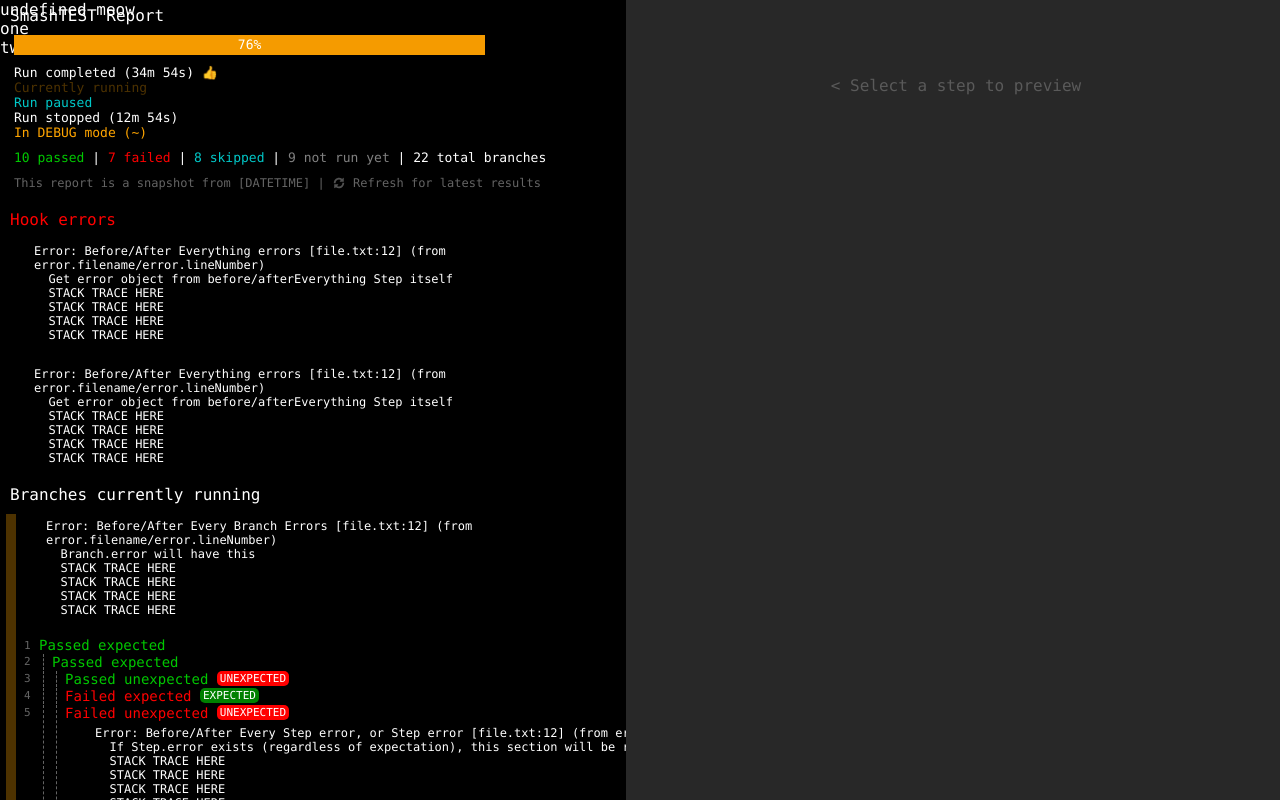
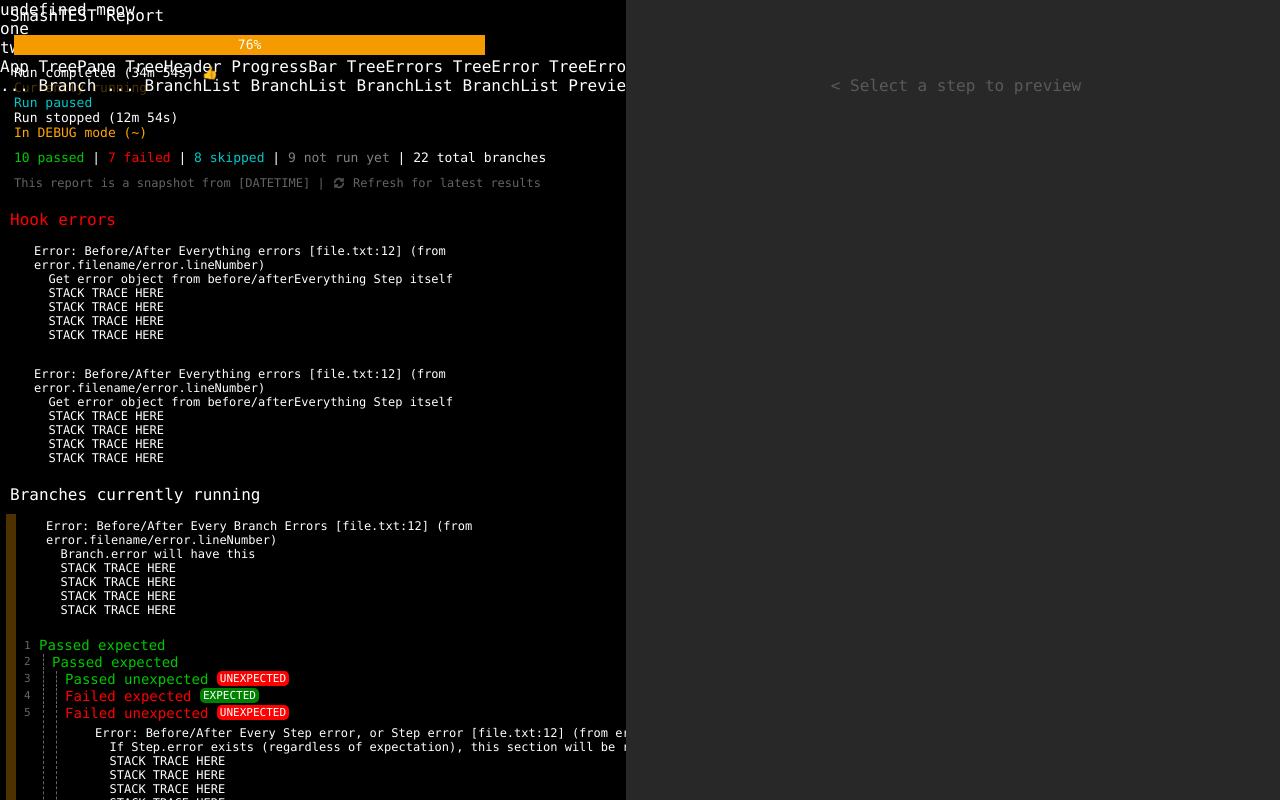
Before and after one commit to smashtestio/smashtest, a website: page report-template.html in a window 1280 px wide. Drawn offline with nearby package versions, Linux system fonts and the light colour scheme; a script that the page names is missing.

Commit message:
Playing with React

```diff
--- a/report-template.html
+++ b/report-template.html
@@ -39,12 +39,12 @@
                 padding: 6px 4px;
             }
 
-            .left-pane {
+            .tree-pane {
                 left: 0;
                 padding-right: 0;
             }
 
-            .right-pane {
+            .preview-pane {
                 right: 0;
                 padding-left: 10px;
                 background-color: rgb(40,40,40);
@@ -311,17 +311,17 @@
                 cursor: default;
             }
 
-            .right-pane .step-name .filelocation {
+            .preview-pane .step-name .filelocation {
                 color: rgb(130,130,130);
                 font-size: 12px;
             }
 
-            .right-pane .step-name .elapsed {
+            .preview-pane .step-name .elapsed {
                 color: rgb(130,130,130);
                 font-size: 12px;
             }
 
-            .right-pane .step-state {
+            .preview-pane .step-state {
                 margin-left: 20px;
                 margin-bottom: 20px;
                 font-size: 13px;
@@ -343,13 +343,40 @@
     <body>
         <div id="root"></div>
 
-
+        App
+            TreePane
+                TreeHeader
+                    ProgressBar
+                TreeErrors
+                    TreeError
+                    TreeError
+                    ...
+                BranchList
+                    Branch
+                        BranchError
+                        Steps
+                            Line
+                                LineError
+                            Line
+                            Line
+                            ...
+                    Branch
+                    ...
+                BranchList
+                BranchList
+                BranchList
+                BranchList
+            PreviewPane
+                PreviewHeader
+                PreviewError
+                PreviewDetails
+                PreviewLogs
 
 
 
 
         <div class="divider">
-            <div class="divider-pane left-pane">
+            <div class="divider-pane tree-pane">
                 <div class="tree-header">
                     <div class="header">SmashTEST Report</div>
                     <div class="tree-header-container">
@@ -537,7 +564,7 @@
                     <div class="none-indicator">None</div>
                 </div>
             </div>
-            <div class="divider-pane right-pane">
+            <div class="divider-pane preview-pane">
                 <div class="preview-pane-msg">
                     < Select a step to preview
                 </div>
```
